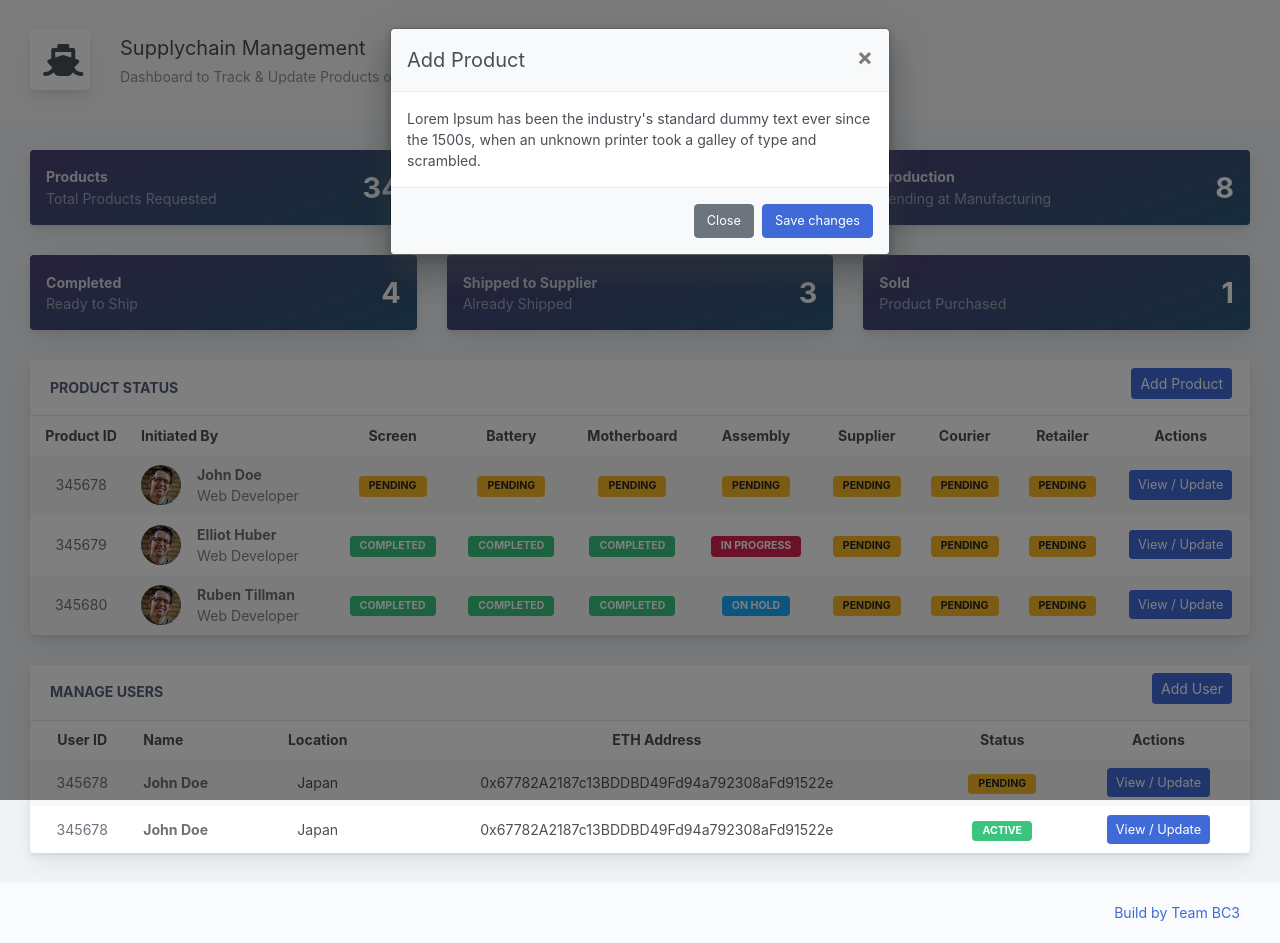
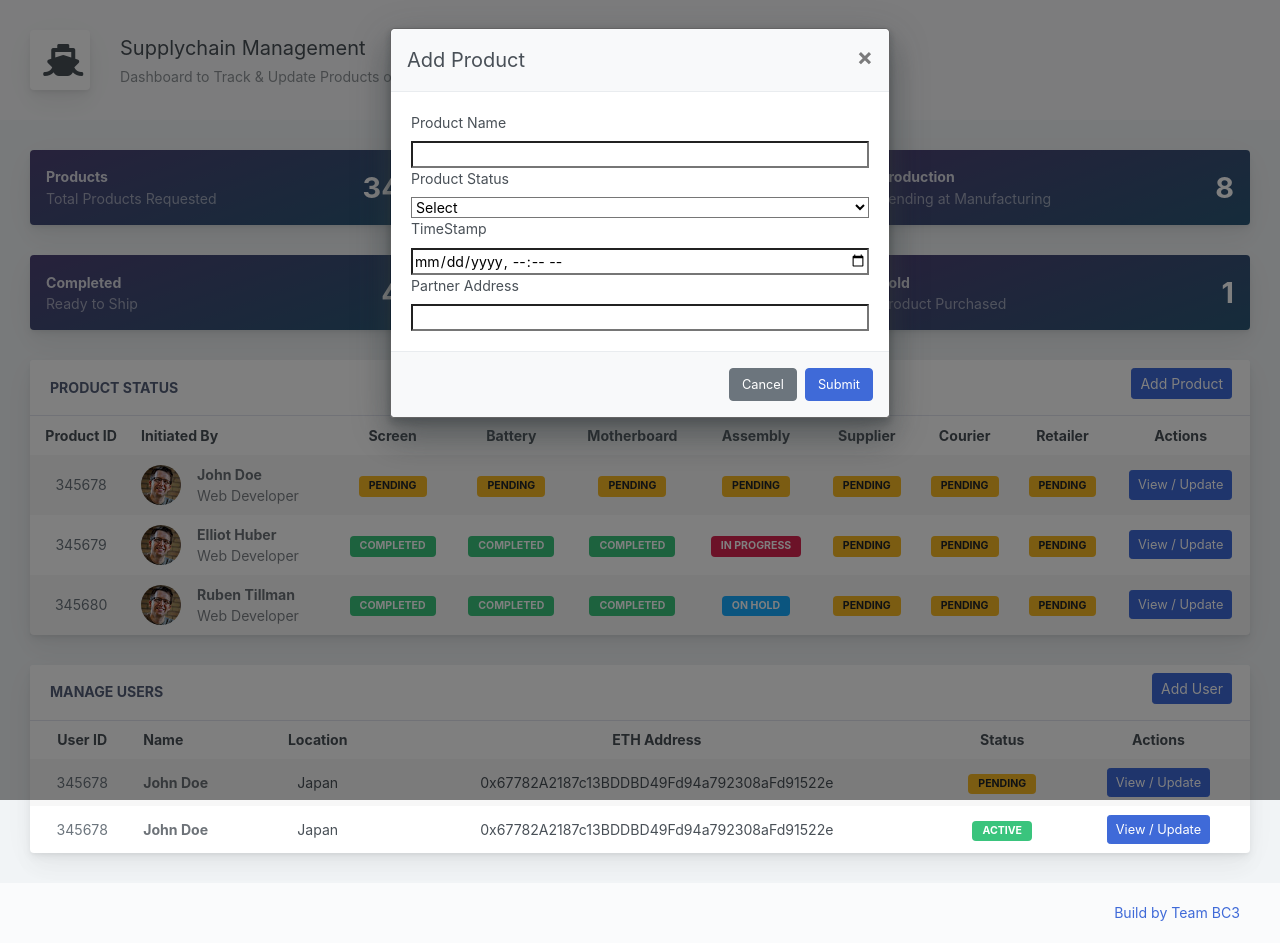
Before and after one commit to itsgaya3/Supply-chain-management, a plain HTML site: page SCM_index.html in a window 1280 px wide. Both pictures are taken after a click on the button "Add Product". Drawn offline with nearby package versions, Linux system fonts and the light colour scheme.

Commit message:
addproduct_html

```diff
--- a/SCM_index.html
+++ b/SCM_index.html
@@ -323,12 +323,29 @@
                         <span aria-hidden="true">&times;</span>
                     </button>
                 </div>
-                <div class="modal-body">
-                    <p class="mb-0">Lorem Ipsum has been the industry's standard dummy text ever since the 1500s, when an unknown printer took a galley of type and scrambled.</p>
-                </div>
-                <div class="modal-footer">
-                    <button type="button" class="btn btn-secondary" data-dismiss="modal">Close</button>
-                    <button type="button" class="btn btn-primary">Save changes</button>
+                    <div class="card-body">
+                        <div class="table-responsive">
+                           <label>Product Name</label>
+                           <input type="text" class="mb-0 table" id="ProductName"></input>
+                           <label>Product Status</label>
+                           <select class="mb-0 table" id="ProductStatus" >
+                               <option value="ss">Select</option>
+                               <option value="act">Onhold</option>
+                               <option value="pen">Pending</option>
+                               <option value="inp">Inprogress</option>
+                               <option value="com">completed</option>
+                               </select>
+                           <label>TimeStamp</label>
+                           <input type="datetime-local" class="mb-0 table" id="TimeStamp"></input>
+                           <label>Partner Address</label>
+                           <input type="text" class="mb-0 table" id="PartnerAddress" ></input>
+
+                        <!-- <p class="mb-0">Lorem Ipsum has been the industry's standard dummy text ever since the 1500s, when an unknown printer took a galley of type and scrambled.</p> -->
+                        </div>
+                       </div>
+                    <div class="modal-footer">
+                    <button type="button" class="btn btn-secondary" data-dismiss="modal">Cancel</button>
+                    <button id="productbtn" type="button" class="btn btn-primary" onclick="addProductToBlockchain">Submit</button>
                 </div>
             </div>
         </div>
@@ -345,7 +362,7 @@
                     <!-- Add user details should pass to Blockchain -->
                 <div class="card-body">
                     <div class="table-responsive">
-                       <label>PartnerName</label>
+                       <label>Partner Name</label>
                        <input type="text" class="mb-0 table" id="PartnerName"></input>
                        <label>Location</label>
                        <input type="text" class="mb-0 table" id="Location"></input>
```
